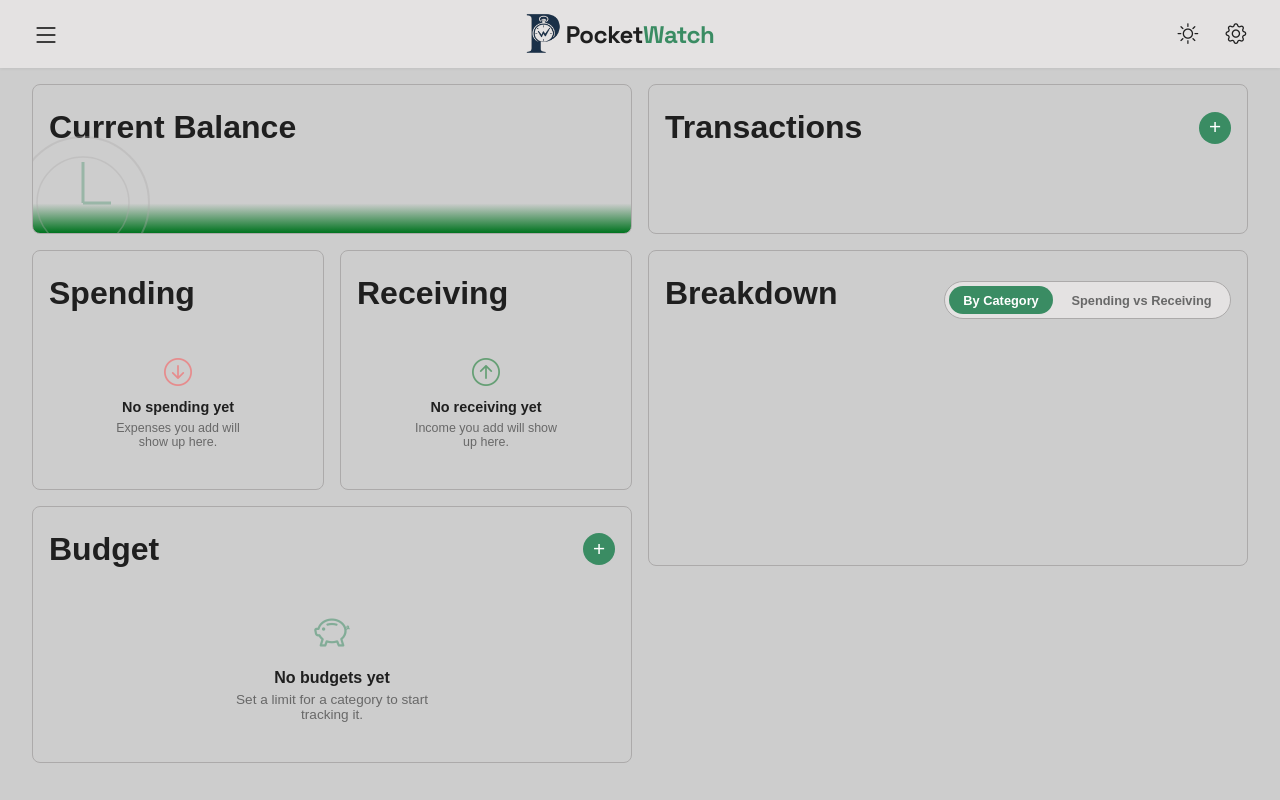
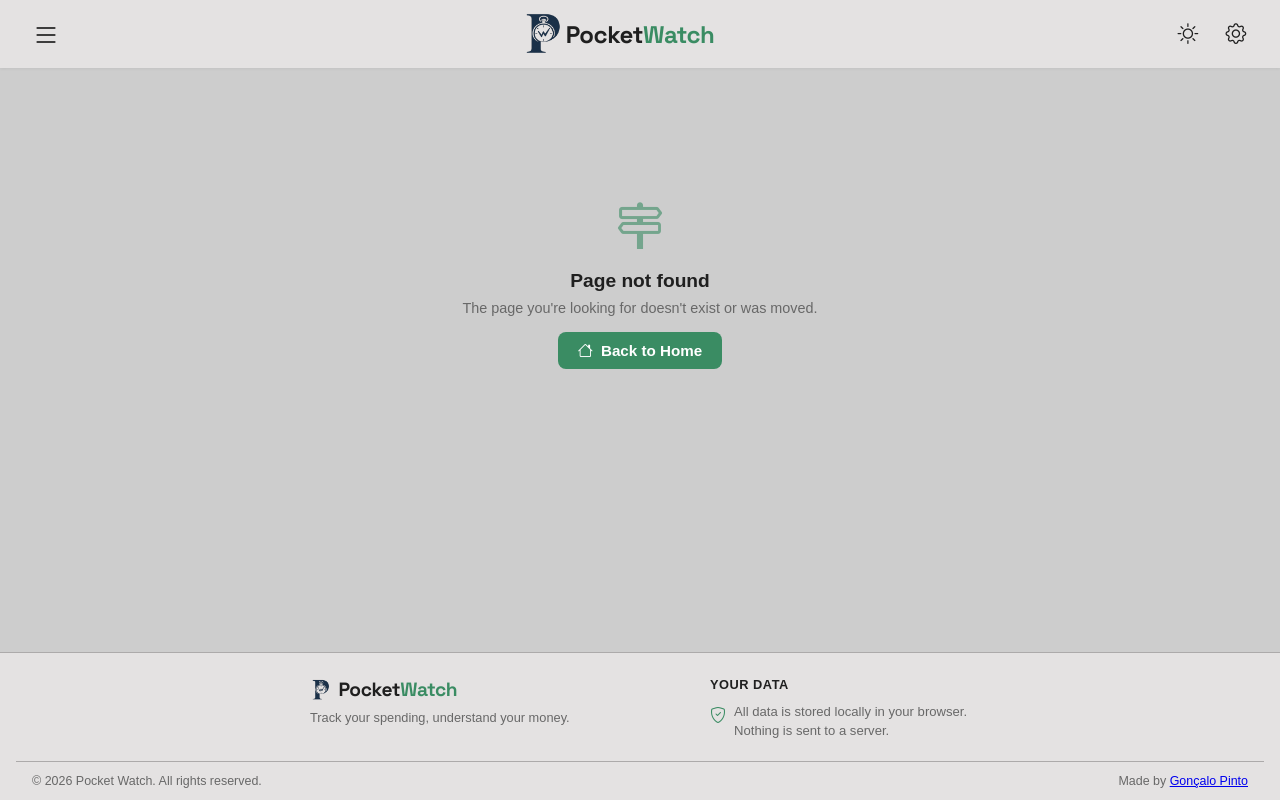
Before and after one commit to goncaloo07/Pocket-Watch, a plain HTML site: page index.html in a window 1280 px wide. Shown: the top 800 px of the page. Drawn offline with nearby package versions, Linux system fonts and the light colour scheme; a web font is replaced by a local one.

Commit message:
added a 404 error page and a coming soon page

```diff
--- a/css/styles.css
+++ b/css/styles.css
@@ -1978,3 +1978,60 @@ input.input-invalid {
     max-height: 220px;
     overflow-y: auto;
 }
+
+/* Error / 404 page */
+
+.error-page {
+    display: flex;
+    align-items: center;
+    justify-content: center;
+    min-height: 50vh;
+    padding: 2rem 1rem;
+}
+
+.error-content {
+    display: flex;
+    flex-direction: column;
+    align-items: center;
+    text-align: center;
+    gap: 0.5rem;
+    max-width: 360px;
+}
+
+.error-icon {
+    font-size: 3rem;
+    color: var(--accent-color);
+    opacity: 0.6;
+    margin-bottom: 0.5rem;
+}
+
+.error-code {
+    font-family: 'Archivo', sans-serif;
+    font-size: 4rem;
+    font-weight: 800;
+    margin: 0;
+    background-image: linear-gradient(var(--textcolor), var(--accent-color));
+    color: transparent;
+    background-clip: text;
+    -webkit-background-clip: text;
+}
+
+.error-title {
+    font-size: 1.2rem;
+    font-weight: 700;
+    margin: 0;
+    color: var(--textcolor);
+}
+
+.error-subtitle {
+    font-size: 0.9rem;
+    color: var(--secondary-color);
+    margin: 0 0 0.5rem;
+}
+
+.error-home-btn {
+    display: inline-flex;
+    align-items: center;
+    gap: 0.5rem;
+    text-decoration: none;
+}
--- a/html/menu.html
+++ b/html/menu.html
@@ -2,8 +2,8 @@
     <ul>
         <a href="/"><li class="menu-link"><i class="bi bi-house" aria-hidden="true"></i> Home</li></a>
         <a href="/balance"><li class="menu-link"><i class="bi bi-graph-up" aria-hidden="true"></i> Balance History</li></a>
-        <a href="#"><li class="menu-link"><i class="bi bi-receipt" aria-hidden="true"></i> Transactions</li></a>
-        <a href="#"><li class="menu-link"><i class="bi bi-arrow-down-circle" aria-hidden="true"></i> Spending</li></a>
-        <a href="#"><li class="menu-link"><i class="bi bi-arrow-up-circle" aria-hidden="true"></i> Receiving</li></a>
+        <a href="/comingSoon"><li class="menu-link"><i class="bi bi-receipt" aria-hidden="true"></i> Transactions</li></a>
+        <a href="/comingSoon"><li class="menu-link"><i class="bi bi-arrow-down-circle" aria-hidden="true"></i> Spending</li></a>
+        <a href="/comingSoon"><li class="menu-link"><i class="bi bi-arrow-up-circle" aria-hidden="true"></i> Receiving</li></a>
     </ul>
 </nav>
--- /dev/null
+++ b/html/pages/404.html
@@ -0,0 +1,10 @@
+<div id="error-page" class="error-page">
+    <div class="error-content">
+        <i class="bi bi-signpost-2 error-icon" aria-hidden="true"></i>
+        <p class="error-title">Page not found</p>
+        <p class="error-subtitle">The page you're looking for doesn't exist or was moved.</p>
+        <a href="/" class="btn btn-primary error-home-btn">
+            <i class="bi bi-house" aria-hidden="true"></i> Back to Home
+        </a>
+    </div>
+</div>
--- a/js/router.js
+++ b/js/router.js
@@ -2,13 +2,15 @@
 const ROUTES = {
     '/': 'html/pages/home.html',
     '/balance': 'html/pages/balance.html',
+    '/comingSoon': 'html/pages/comingSoon.html',
+    default: 'html/pages/404.html'
 };
 
 const pageContent = document.getElementById('page-content'); // where the page HTML goes
 
 // fetches and injects the page's HTML, then fires "page:loaded"
 const loadPage = (path) => {
-    const page = ROUTES[path] || ROUTES['/'];
+    const page = ROUTES[path] || ROUTES.default;
     fetch(page)
         .then(response => response.text())
         .then(html => {
```
Also changed, not shown: html/pages/comingSoon.html (added, +10 -0 lines), vercel.json.
